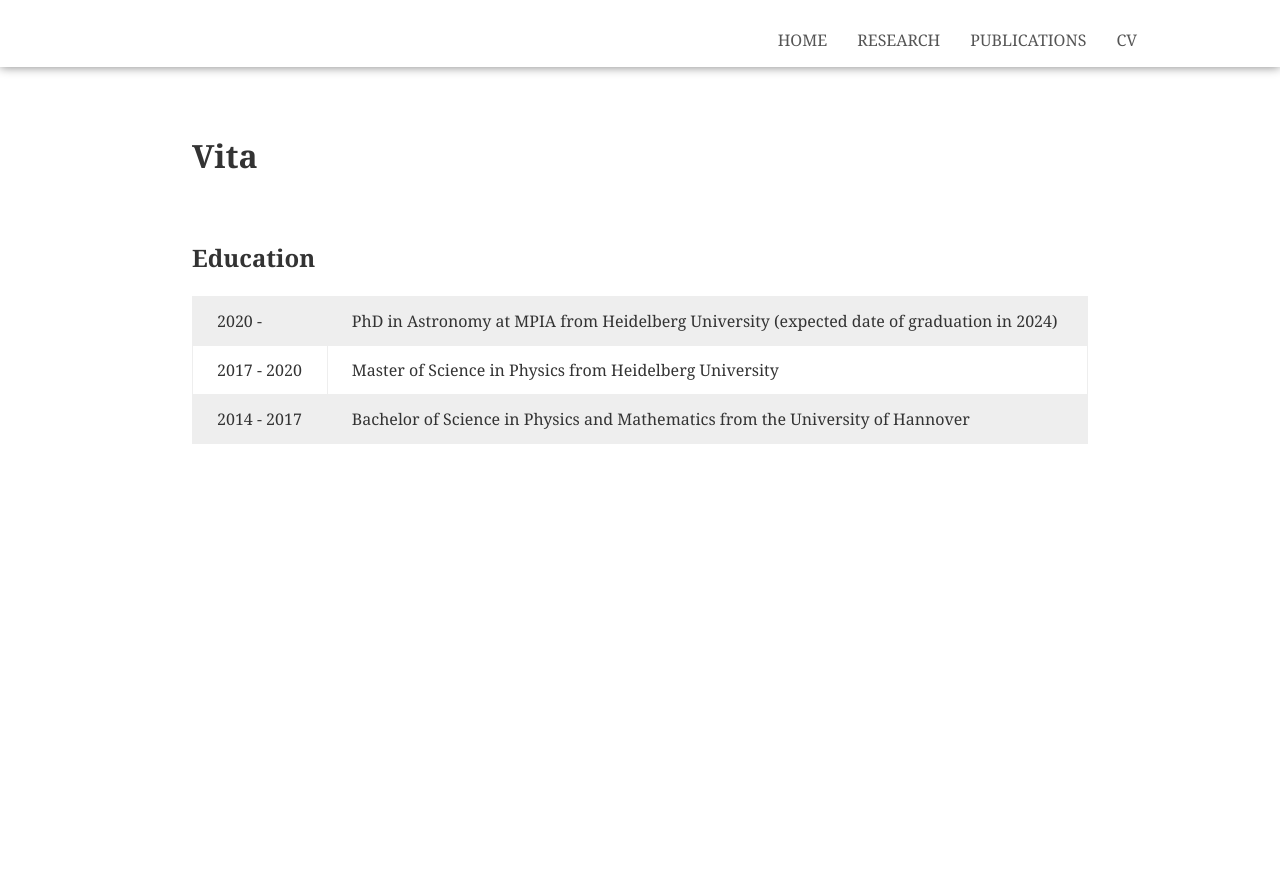
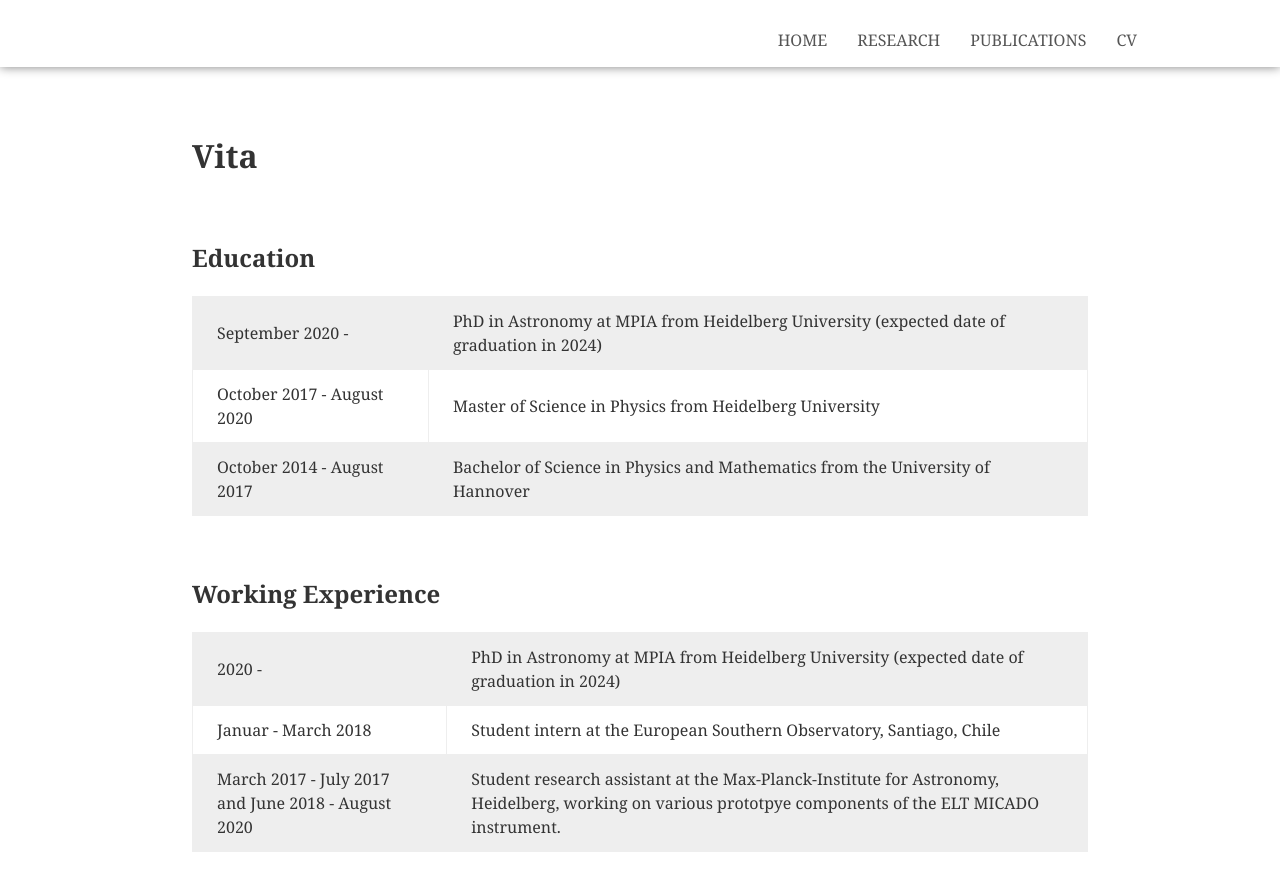
Before and after one commit to maxhaeberle/maxhaeberle.github.io, a Jekyll site: the page built from cv.html, in a window 1280 px wide. Shown: the part 250-1127 px from the top of the page. Built offline with Jekyll 4.4.1, drawn with Linux system fonts in a browser that asks for light colours; before the commit the page ends 900 px from its top, so only the background shows below that.

Commit message:
Updated CV and Pub.

```diff
--- a/cv.html
+++ b/cv.html
@@ -10,7 +10,13 @@
 
 <h2> Education </h2>
 <table class="table">
+  <tr><td>September 2020 - </td><td>PhD in Astronomy at MPIA from Heidelberg University (expected date of graduation in 2024)</td></tr>
+  <tr><td>October 2017 - August 2020</td><td>Master of Science in Physics from Heidelberg University</td></tr>
+  <tr><td>October 2014 - August 2017</td><td>Bachelor of Science in Physics and Mathematics from the University of Hannover</td></tr>
+</table>
+<h2> Working Experience </h2>
+<table class="table">
   <tr><td>2020 - </td><td>PhD in Astronomy at MPIA from Heidelberg University (expected date of graduation in 2024)</td></tr>
-  <tr><td>2017 - 2020</td><td>Master of Science in Physics from Heidelberg University</td></tr>
-  <tr><td>2014 - 2017</td><td>Bachelor of Science in Physics and Mathematics from the University of Hannover</td></tr>
+  <tr><td>Januar - March 2018</td><td>Student intern at the European Southern Observatory, Santiago, Chile</td></tr>
+  <tr><td>March 2017 - July 2017 and June 2018 - August 2020</td><td>Student research assistant at the Max-Planck-Institute for Astronomy, Heidelberg, working on various prototpye components of the ELT MICADO instrument.</td></tr>
 </table>
```
Also changed, not shown: index.html (+2 -6 lines), publications.html (+11 -13 lines).
